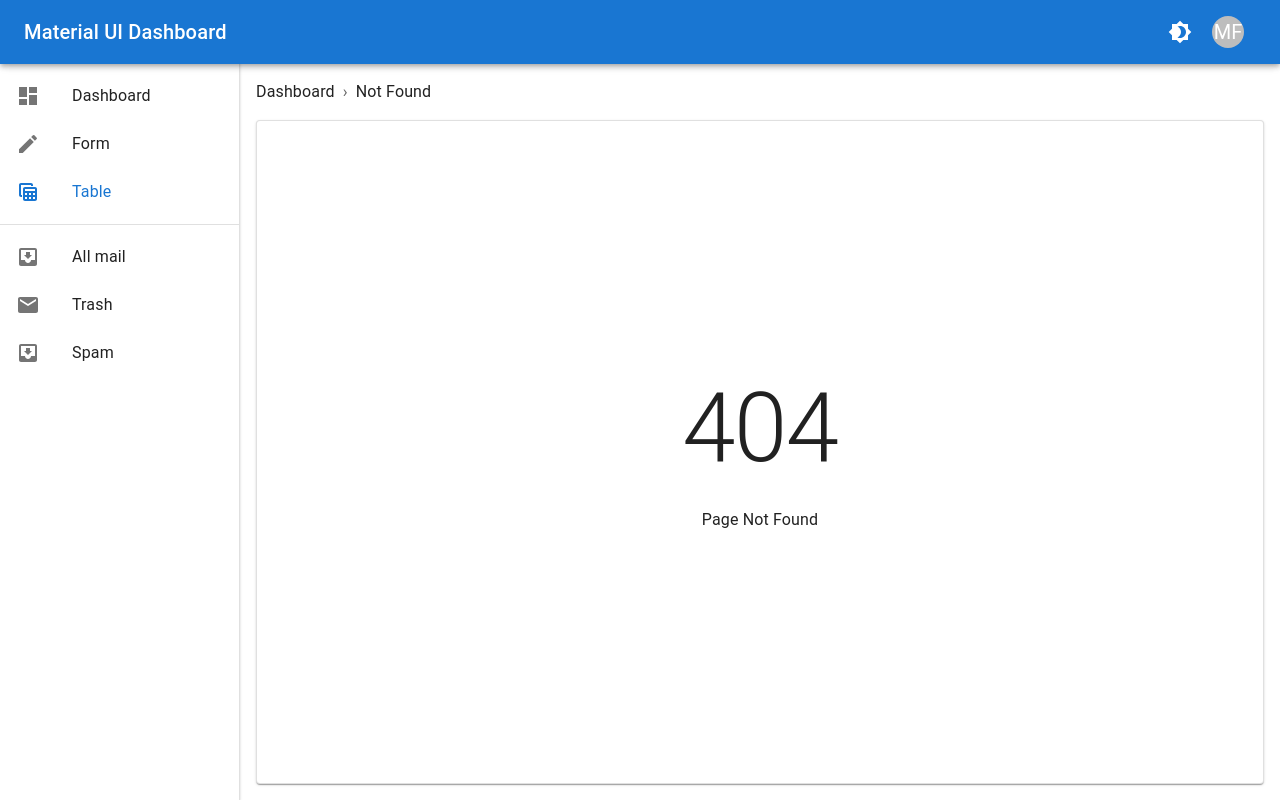
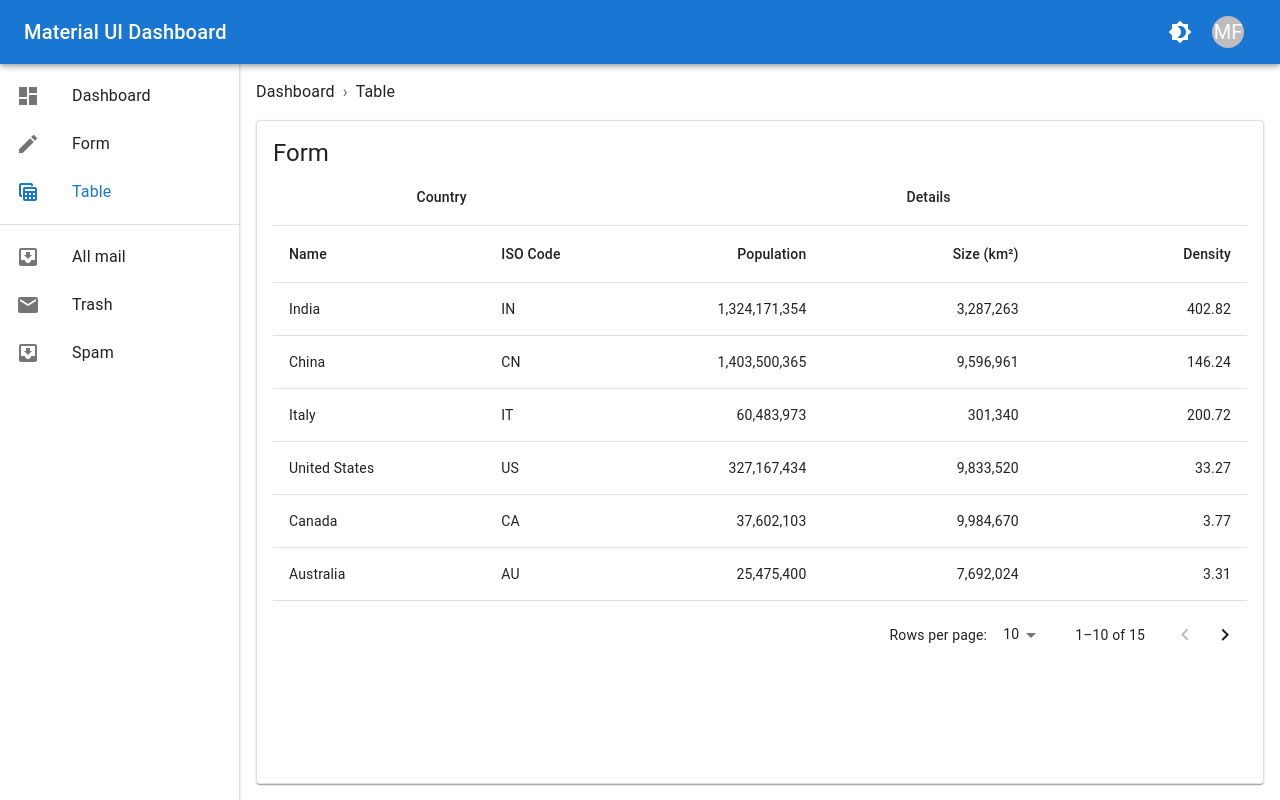
Before and after one commit to faishalpasa/mui-dashboard-redux-boilerplate, a React (Create React App) app: page /table in a window 1280 px wide. Before the commit this address had no page. Built offline with nearby package versions, Linux system fonts and the light colour scheme.

Commit message:
[MODIFY] responsible view

```diff
--- /dev/null
+++ b/src/components/Layout/BottomNavigation/BottomNavigationView.tsx
@@ -0,0 +1,53 @@
+import React, { useMemo } from 'react'
+import { BottomNavigation, BottomNavigationAction, Paper } from '@mui/material'
+import { useLocation, useNavigate } from 'react-router-dom'
+
+import { pageMenus } from 'config/pageMenus'
+
+const BottomNavigationView = () => {
+  const location = useLocation()
+  const navigate = useNavigate()
+
+  const currentPath = useMemo(() => location.pathname, [location.pathname])
+
+  const onClickMenu = (path: string) => {
+    if (path && (currentPath !== path)) {
+      return navigate(path)
+    }
+    return null
+  }
+
+  return (
+    <Paper
+      sx={{
+        position: 'fixed',
+        bottom: 0,
+        left: 0,
+        right: 0,
+        display: {
+          xs: 'block',
+          sm: 'none',
+        },
+        border: '1px solid rgba(0,0,0,0.12)',
+      }}
+      elevation={3}
+    >
+      <BottomNavigation
+        showLabels
+        value={currentPath}
+      >
+        {pageMenus.map((pageMenu) => (
+          <BottomNavigationAction
+            key={pageMenu.id}
+            label={pageMenu.name}
+            icon={<pageMenu.icon />}
+            value={pageMenu.path}
+            onClick={() => onClickMenu(pageMenu.path)}
+          />
+        ))}
+      </BottomNavigation>
+    </Paper>
+  )
+}
+
+export default BottomNavigationView
--- /dev/null
+++ b/src/components/Layout/BottomNavigation/index.ts
@@ -0,0 +1 @@
+export { default } from './BottomNavigationView'
--- a/src/components/Layout/LayoutView.tsx
+++ b/src/components/Layout/LayoutView.tsx
@@ -40,7 +40,10 @@ import { snackbarOpenSet } from 'store/actions/snackbarAction'
 import { lightTheme, darkTheme } from 'styles/theme'
 import { acronym } from 'utils/string'
 
+import BottomNavigation from './BottomNavigation'
+
 const APPBAR_HEIGHT = 64
+const BOTTOM_NAVIGATION_HEIGHT = 64
 const DRAWER_WIDTH = 240
 
 interface Layout {
@@ -194,6 +197,10 @@ const LayoutView = ({ children }: Layout) => {
             width: DRAWER_WIDTH,
             flexShrink: 0,
             '& .MuiDrawer-paper': { width: DRAWER_WIDTH, boxSizing: 'border-box' },
+            display: {
+              xs: 'none',
+              sm: 'block',
+            },
           }}
           PaperProps={{
             elevation: 1,
@@ -241,7 +248,14 @@ const LayoutView = ({ children }: Layout) => {
           sx={{
             flexGrow: 1,
             pt: `${APPBAR_HEIGHT}px`,
-            pl: `${DRAWER_WIDTH}px`,
+            pl: {
+              xs: 0,
+              sm: `${DRAWER_WIDTH}px`,
+            },
+            pb: {
+              xs: `${BOTTOM_NAVIGATION_HEIGHT}px`,
+              sm: 0,
+            },
             height: '100vh',
             backgroundColor: (theme) => theme.palette.background.default,
           }}
@@ -250,6 +264,9 @@ const LayoutView = ({ children }: Layout) => {
             {children}
           </Box>
         </Box>
+
+        <BottomNavigation />
+
         <Snackbar isOpen={isSnackbarOpen} message="Some message" isAutohide onClose={() => handleSnackbarOpen(false)} />
       </Box>
     </ThemeProvider>
--- a/src/config/pageMenus.ts
+++ b/src/config/pageMenus.ts
@@ -2,7 +2,7 @@ import { SvgIcon } from '@mui/material/'
 import { Dashboard, Create, TableView } from '@mui/icons-material'
 
 export type PageMenu = {
-  icon?: typeof SvgIcon
+  icon: typeof SvgIcon
   id: string
   isExternal?: boolean // optional, redirect to external link
   name: string
--- /dev/null
+++ b/src/pages/Form/FormView.tsx
@@ -0,0 +1,52 @@
+import React from 'react'
+import {
+  Box, Paper, Typography, TextField,
+} from '@mui/material'
+import styled from 'styled-components'
+
+import Breadcrumbs from 'components/Breadcrumbs'
+
+const breadcrumbs = [
+  {
+    name: 'Dashboard',
+    link: '/',
+  },
+  {
+    name: 'Form',
+    link: '/',
+  },
+]
+
+const StyledPaper = styled(Paper)`
+  flex: 1;
+  padding: 1rem;
+  border: 1px solid rgba(0, 0, 0, 0.12);
+`
+
+const StyledForm = styled.form`
+  margin: 1rem 0;
+`
+
+const FormView = () => (
+  <Box display="flex" flexDirection="column" height="100%" gap={2}>
+    <Breadcrumbs items={breadcrumbs} />
+    <StyledPaper elevation={1}>
+      <Typography variant="h5" component="h2">
+        Form
+      </Typography>
+      <StyledForm>
+        <TextField
+          label="Text Field"
+          variant="outlined"
+          InputLabelProps={{
+            shrink: true,
+          }}
+          fullWidth
+          margin="dense"
+        />
+      </StyledForm>
+    </StyledPaper>
+  </Box>
+)
+
+export default FormView
--- /dev/null
+++ b/src/pages/Form/index.ts
@@ -0,0 +1 @@
+export { default } from './FormView'
--- a/src/pages/Index/IndexView.tsx
+++ b/src/pages/Index/IndexView.tsx
@@ -1,5 +1,5 @@
 import React, {
-// lazy,
+  lazy,
   Suspense,
 } from 'react'
 import {
@@ -10,8 +10,8 @@ import LoadingOverlay from 'components/LoadingOverlay'
 import Home from 'pages/Home'
 import NotFound from 'pages/NotFound'
 
-// Dynamically import routes here
-// const Home = lazy(() => import('routes/Home'))
+const Form = lazy(() => import('pages/Form'))
+const Table = lazy(() => import('pages/Table'))
 
 interface Page {
   element: RouteProps['element']
@@ -31,6 +31,16 @@ const pages: Page[] = [
   {
     path: '/',
     element: <Home />,
+    isPublic: true,
+  },
+  {
+    path: '/form',
+    element: <Form />,
+    isPublic: true,
+  },
+  {
+    path: '/table',
+    element: <Table />,
     isPublic: true,
   },
   {
--- /dev/null
+++ b/src/pages/Table/TableView.tsx
@@ -0,0 +1,179 @@
+import React from 'react'
+import {
+  Box,
+  Paper,
+  Typography,
+  Table, TableBody, TableCell, TableContainer, TableHead, TableRow, TablePagination,
+} from '@mui/material'
+import styled from 'styled-components'
+
+import Breadcrumbs from 'components/Breadcrumbs'
+
+const breadcrumbs = [
+  {
+    name: 'Dashboard',
+    link: '/',
+  },
+  {
+    name: 'Table',
+    link: '/',
+  },
+]
+
+interface Column {
+  id: 'name' | 'code' | 'population' | 'size' | 'density'
+  label: string
+  minWidth?: number
+  align?: 'right'
+  format?: (value: number) => string
+}
+
+const columns: Column[] = [
+  { id: 'name', label: 'Name', minWidth: 170 },
+  { id: 'code', label: 'ISO\u00a0Code', minWidth: 100 },
+  {
+    id: 'population',
+    label: 'Population',
+    minWidth: 170,
+    align: 'right',
+    format: (value: number) => value.toLocaleString('en-US'),
+  },
+  {
+    id: 'size',
+    label: 'Size\u00a0(km\u00b2)',
+    minWidth: 170,
+    align: 'right',
+    format: (value: number) => value.toLocaleString('en-US'),
+  },
+  {
+    id: 'density',
+    label: 'Density',
+    minWidth: 170,
+    align: 'right',
+    format: (value: number) => value.toFixed(2),
+  },
+]
+
+interface Data {
+  name: string;
+  code: string;
+  population: number;
+  size: number;
+  density: number;
+}
+
+function createData(
+  name: string,
+  code: string,
+  population: number,
+  size: number,
+): Data {
+  const density = population / size
+  return {
+    name, code, population, size, density,
+  }
+}
+
+const rows = [
+  createData('India', 'IN', 1324171354, 3287263),
+  createData('China', 'CN', 1403500365, 9596961),
+  createData('Italy', 'IT', 60483973, 301340),
+  createData('United States', 'US', 327167434, 9833520),
+  createData('Canada', 'CA', 37602103, 9984670),
+  createData('Australia', 'AU', 25475400, 7692024),
+  createData('Germany', 'DE', 83019200, 357578),
+  createData('Ireland', 'IE', 4857000, 70273),
+  createData('Mexico', 'MX', 126577691, 1972550),
+  createData('Japan', 'JP', 126317000, 377973),
+  createData('France', 'FR', 67022000, 640679),
+  createData('United Kingdom', 'GB', 67545757, 242495),
+  createData('Russia', 'RU', 146793744, 17098246),
+  createData('Nigeria', 'NG', 200962417, 923768),
+  createData('Brazil', 'BR', 210147125, 8515767),
+]
+
+const StyledPaper = styled(Paper)`
+  flex: 1;
+  padding: 1rem;
+  border: 1px solid rgba(0, 0, 0, 0.12);
+`
+
+const TableView = () => {
+  const [page, setPage] = React.useState(0)
+  const [rowsPerPage, setRowsPerPage] = React.useState(10)
+
+  const handleChangePage = (event: unknown, newPage: number) => {
+    setPage(newPage)
+  }
+
+  const handleChangeRowsPerPage = (event: React.ChangeEvent<HTMLInputElement>) => {
+    setRowsPerPage(+event.target.value)
+    setPage(0)
+  }
+  return (
+    <Box display="flex" flexDirection="column" height="100%" gap={2}>
+      <Breadcrumbs items={breadcrumbs} />
+      <StyledPaper elevation={1}>
+        <Typography variant="h5" component="h2">
+          Form
+        </Typography>
+        <Box sx={{ width: '100%' }}>
+          <TableContainer sx={{ maxHeight: 440 }}>
+            <Table stickyHeader aria-label="sticky table">
+              <TableHead>
+                <TableRow>
+                  <TableCell align="center" colSpan={2}>
+                    Country
+                  </TableCell>
+                  <TableCell align="center" colSpan={3}>
+                    Details
+                  </TableCell>
+                </TableRow>
+                <TableRow>
+                  {columns.map((column) => (
+                    <TableCell
+                      key={column.id}
+                      align={column.align}
+                      style={{ top: 57, minWidth: column.minWidth }}
+                    >
+                      {column.label}
+                    </TableCell>
+                  ))}
+                </TableRow>
+              </TableHead>
+              <TableBody>
+                {rows
+                  .slice(page * rowsPerPage, page * rowsPerPage + rowsPerPage)
+                  .map((row) => (
+                    <TableRow hover role="checkbox" tabIndex={-1} key={row.code}>
+                      {columns.map((column) => {
+                        const value = row[column.id]
+                        return (
+                          <TableCell key={column.id} align={column.align}>
+                            {column.format && typeof value === 'number'
+                              ? column.format(value)
+                              : value}
+                          </TableCell>
+                        )
+                      })}
+                    </TableRow>
+                  ))}
+              </TableBody>
+            </Table>
+          </TableContainer>
+          <TablePagination
+            rowsPerPageOptions={[10, 25, 100]}
+            component="div"
+            count={rows.length}
+            rowsPerPage={rowsPerPage}
+            page={page}
+            onPageChange={handleChangePage}
+            onRowsPerPageChange={handleChangeRowsPerPage}
+          />
+        </Box>
+      </StyledPaper>
+    </Box>
+  )
+}
+
+export default TableView
--- /dev/null
+++ b/src/pages/Table/index.ts
@@ -0,0 +1 @@
+export { default } from './TableView'
```
